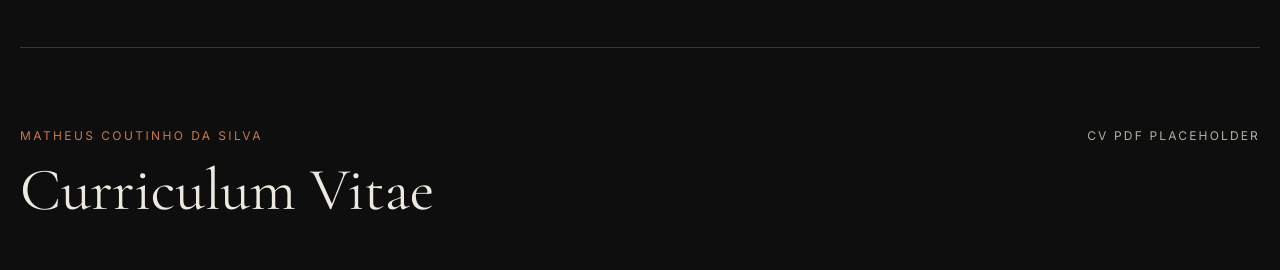
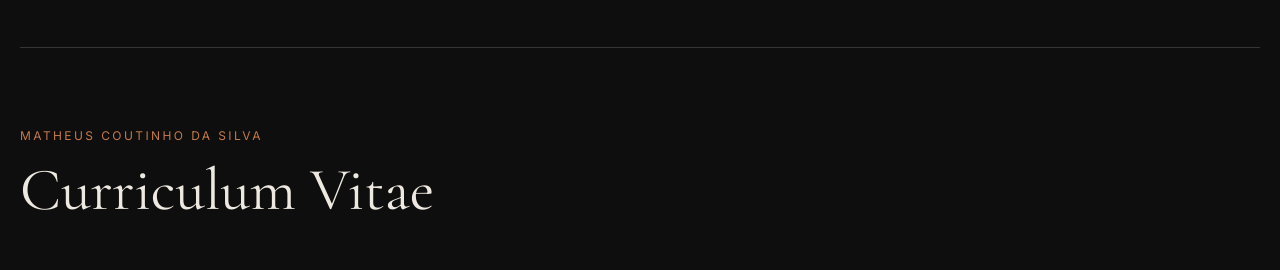
Before and after one commit to mcdasilva/mcdasilva.github.io, a Next.js app: page /about in a window 1280 px wide. Shown: the part 1000-1270 px from the top of the page. Built offline with nearby package versions, Linux system fonts and the light colour scheme.

Commit message:
Removed 'CV pdf placeholder'

```diff
--- a/app/about/page.tsx
+++ b/app/about/page.tsx
@@ -260,17 +260,13 @@ export default function About() {
               Curriculum Vitae
             </h2>
           </div>
-          {cvExists ? (
+          {cvExists && (
             <a
               href={cvPath}
               className="text-xs uppercase tracking-[.18em] text-amber transition-colors duration-300 ease-out hover:text-bone"
             >
               Download PDF <span aria-hidden="true">&#8599;</span>
             </a>
-          ) : (
-            <p className="text-xs uppercase tracking-[.18em] text-muted">
-              CV PDF Placeholder
-            </p>
           )}
         </div>
 
```
